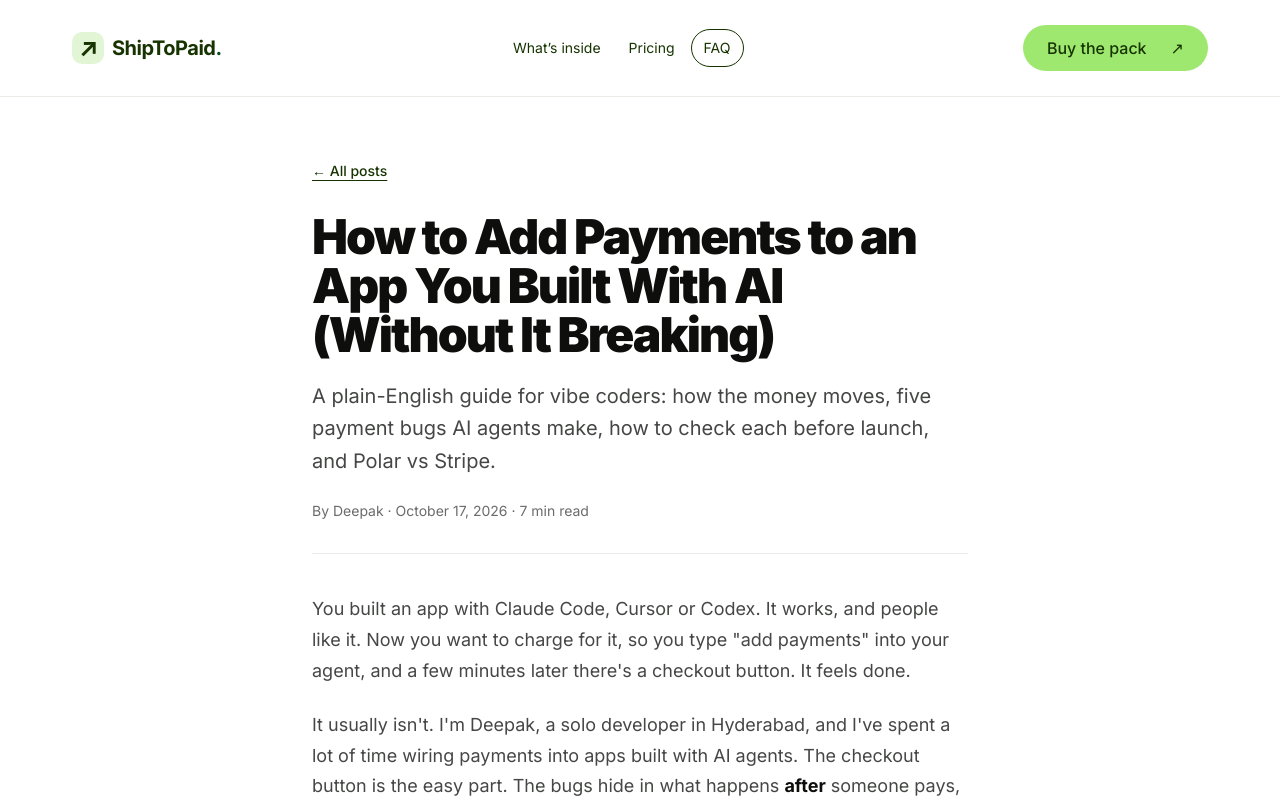
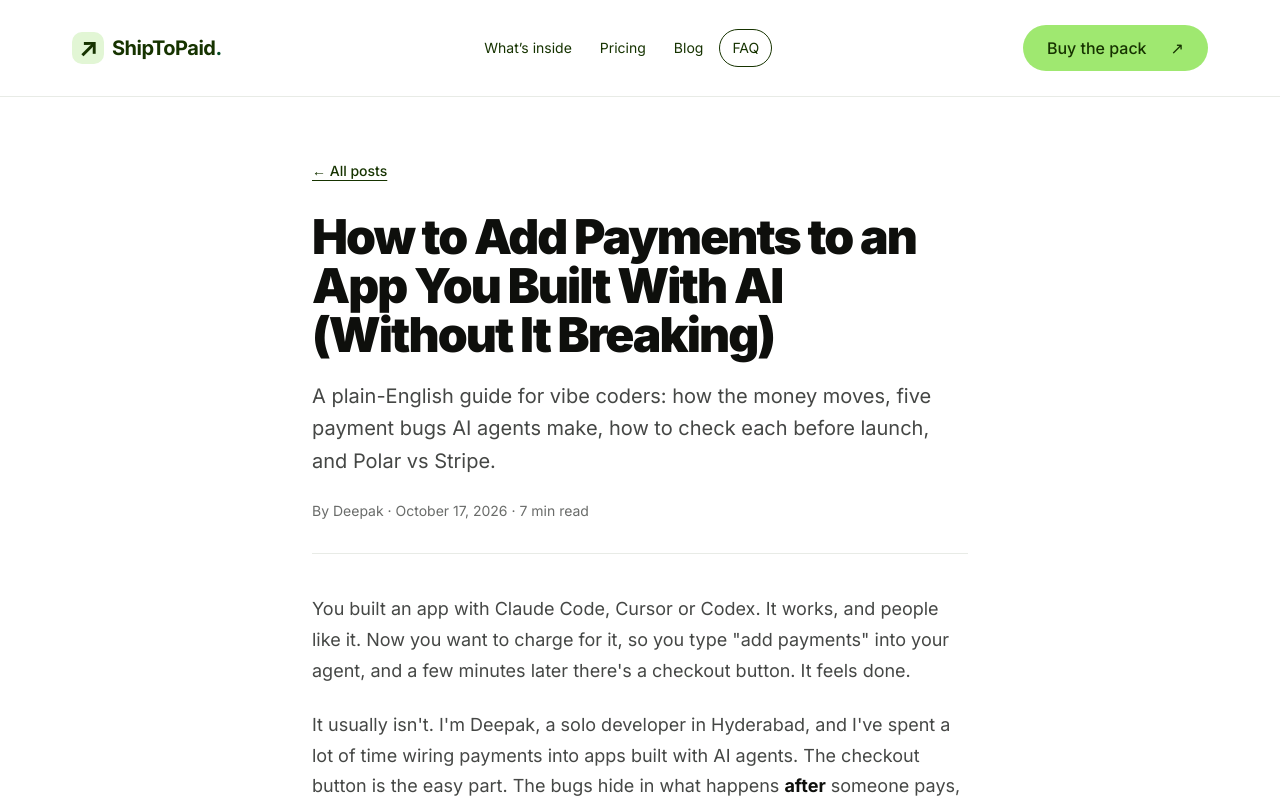
Before and after one commit to shiptopaid/site, a Next.js app: page /blog/add-payments-to-ai-built-app in a window 1280 px wide. Shown: the top 800 px of the page. Built offline with nearby package versions, Linux system fonts and the light colour scheme; no server answers.

Commit message:
Add Blog link to header and footer, add blog index and posts to sitemap

```diff
--- a/src/app/sitemap.ts
+++ b/src/app/sitemap.ts
@@ -1,7 +1,13 @@
 import type { MetadataRoute } from "next";
+import { getPosts } from "@/lib/blog";
 
 const base = "https://www.shiptopaid.com";
 
 export default function sitemap(): MetadataRoute.Sitemap {
-  return [{ url: `${base}/`, lastModified: new Date(), changeFrequency: "weekly", priority: 1 }];
+  const posts = getPosts();
+  return [
+    { url: `${base}/`, lastModified: new Date(), changeFrequency: "weekly", priority: 1 },
+    { url: `${base}/blog`, lastModified: posts[0] ? new Date(posts[0].updated ?? posts[0].date) : new Date(), changeFrequency: "weekly", priority: 0.8 },
+    ...posts.map((post) => ({ url: `${base}/blog/${post.slug}`, lastModified: new Date(post.updated ?? post.date), changeFrequency: "monthly" as const, priority: 0.7 })),
+  ];
 }
--- a/src/components/faq.tsx
+++ b/src/components/faq.tsx
@@ -1,3 +1,4 @@
+import Link from "next/link";
 import { SectionHeading } from "./ui";
 
 const questions = [
@@ -14,5 +15,5 @@ export function FAQ() {
 }
 
 export function Footer() {
-  return <footer className="border-t border-pebble/30 py-10"><div className="mx-auto w-full max-w-[1200px] px-5 sm:px-8 flex flex-wrap items-center justify-between gap-6 [&_p]:mb-0 [&_p]:mt-2 [&_p]:text-xs [&_p]:text-slate [&_nav]:flex [&_nav]:flex-wrap [&_nav]:gap-5 [&_nav]:text-xs [&_nav]:text-forest-ink [&_nav_a]:hover:underline"><div><a href="#" className="inline-flex items-center text-xl font-bold tracking-tight text-forest-ink">ShipToPaid<span className="text-spruce">.</span></a><p>© {new Date().getFullYear()} Supermax · shiptopaid.com</p></div>{/* TODO: point Terms/Privacy/Refunds at hosted legal pages once deployed */}<nav aria-label="Footer navigation"><a href="#">Terms</a><a href="#">Privacy</a><a href="#">Refunds</a><a href="mailto:support@shiptopaid.com">support@shiptopaid.com</a></nav><span className="text-xs text-slate">Built to get you building.</span></div></footer>;
+  return <footer className="border-t border-pebble/30 py-10"><div className="mx-auto w-full max-w-[1200px] px-5 sm:px-8 flex flex-wrap items-center justify-between gap-6 [&_p]:mb-0 [&_p]:mt-2 [&_p]:text-xs [&_p]:text-slate [&_nav]:flex [&_nav]:flex-wrap [&_nav]:gap-5 [&_nav]:text-xs [&_nav]:text-forest-ink [&_nav_a]:hover:underline"><div><Link href="/" className="inline-flex items-center text-xl font-bold tracking-tight text-forest-ink">ShipToPaid<span className="text-spruce">.</span></Link><p>© {new Date().getFullYear()} Supermax · shiptopaid.com</p></div>{/* TODO: point Terms/Privacy/Refunds at hosted legal pages once deployed */}<nav aria-label="Footer navigation"><Link href="/blog">Blog</Link><a href="#">Terms</a><a href="#">Privacy</a><a href="#">Refunds</a><a href="mailto:support@shiptopaid.com">support@shiptopaid.com</a></nav><span className="text-xs text-slate">Built to get you building.</span></div></footer>;
 }
--- a/src/components/header.tsx
+++ b/src/components/header.tsx
@@ -1,5 +1,6 @@
+import Link from "next/link";
 import { BuyButton } from "./ui";
 
 export function Header() {
-  return <header className="border-b border-fog bg-paper text-forest-ink"><nav aria-label="Main navigation" className="mx-auto w-full max-w-[1200px] px-5 sm:px-8 flex min-h-24 flex-wrap items-center justify-between gap-4 py-4"><a href="#" className="inline-flex items-center text-xl font-bold tracking-tight text-forest-ink" aria-label="ShipToPaid home"><span className="mr-2 grid size-8 place-items-center rounded-card bg-linen-mist text-2xl" aria-hidden="true">↗</span>ShipToPaid<span className="text-spruce">.</span></a><div className="flex flex-wrap items-center gap-1 text-sm [&_a]:rounded-pill [&_a]:px-3 [&_a]:py-2 [&_a]:hover:bg-linen-mist [&_a:last-child]:border [&_a:last-child]:border-forest-ink"><a href="#inside">What’s inside</a><a href="#pricing">Pricing</a><a href="#faq">FAQ</a></div><BuyButton className="text-sm sm:text-base">Buy the pack</BuyButton></nav></header>;
+  return <header className="border-b border-fog bg-paper text-forest-ink"><nav aria-label="Main navigation" className="mx-auto w-full max-w-[1200px] px-5 sm:px-8 flex min-h-24 flex-wrap items-center justify-between gap-4 py-4"><Link href="/" className="inline-flex items-center text-xl font-bold tracking-tight text-forest-ink" aria-label="ShipToPaid home"><span className="mr-2 grid size-8 place-items-center rounded-card bg-linen-mist text-2xl" aria-hidden="true">↗</span>ShipToPaid<span className="text-spruce">.</span></Link><div className="flex flex-wrap items-center gap-1 text-sm [&_a]:rounded-pill [&_a]:px-3 [&_a]:py-2 [&_a]:hover:bg-linen-mist [&_a:last-child]:border [&_a:last-child]:border-forest-ink"><Link href="/#inside">What’s inside</Link><Link href="/#pricing">Pricing</Link><Link href="/blog">Blog</Link><Link href="/#faq">FAQ</Link></div><BuyButton className="text-sm sm:text-base">Buy the pack</BuyButton></nav></header>;
 }
```
